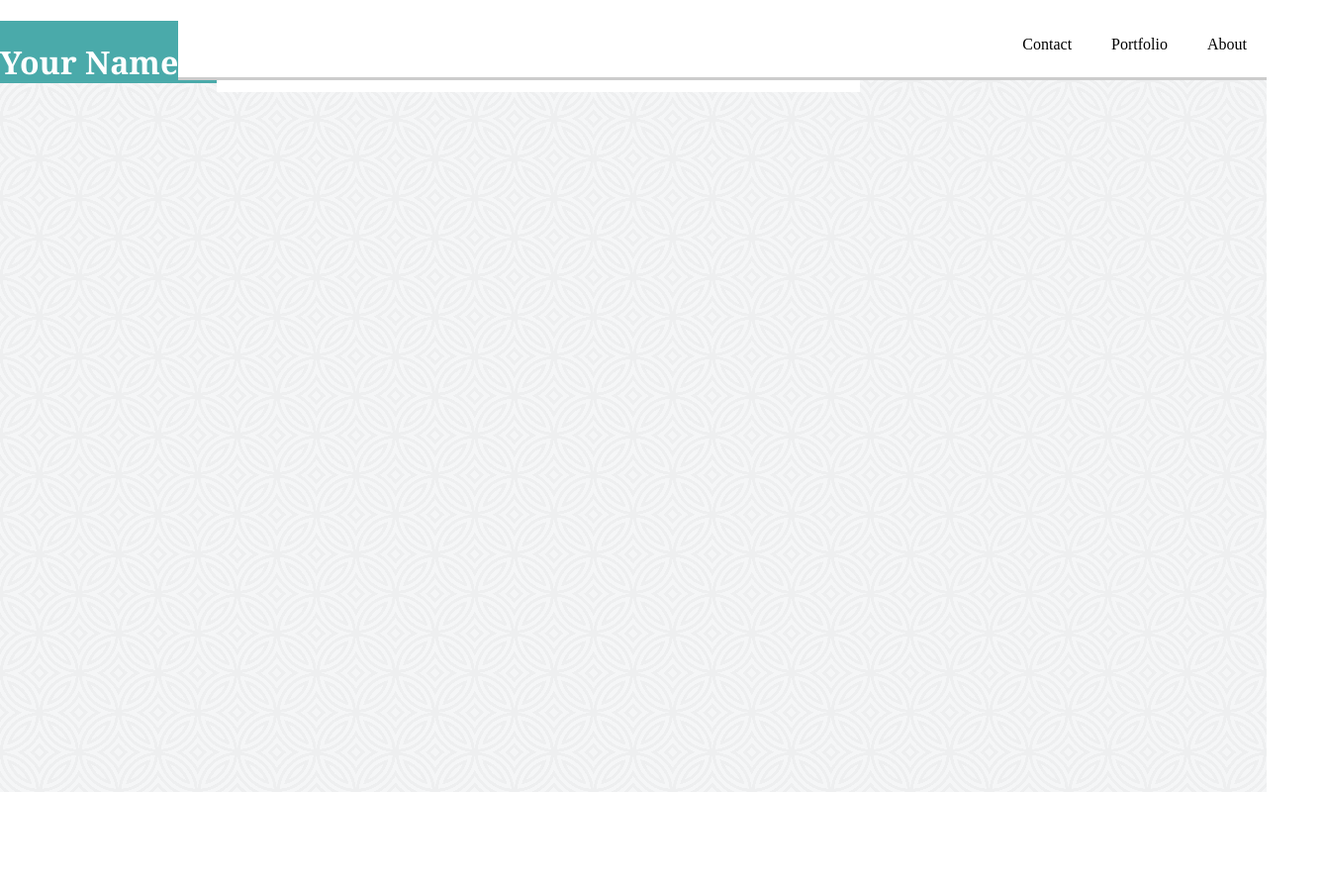
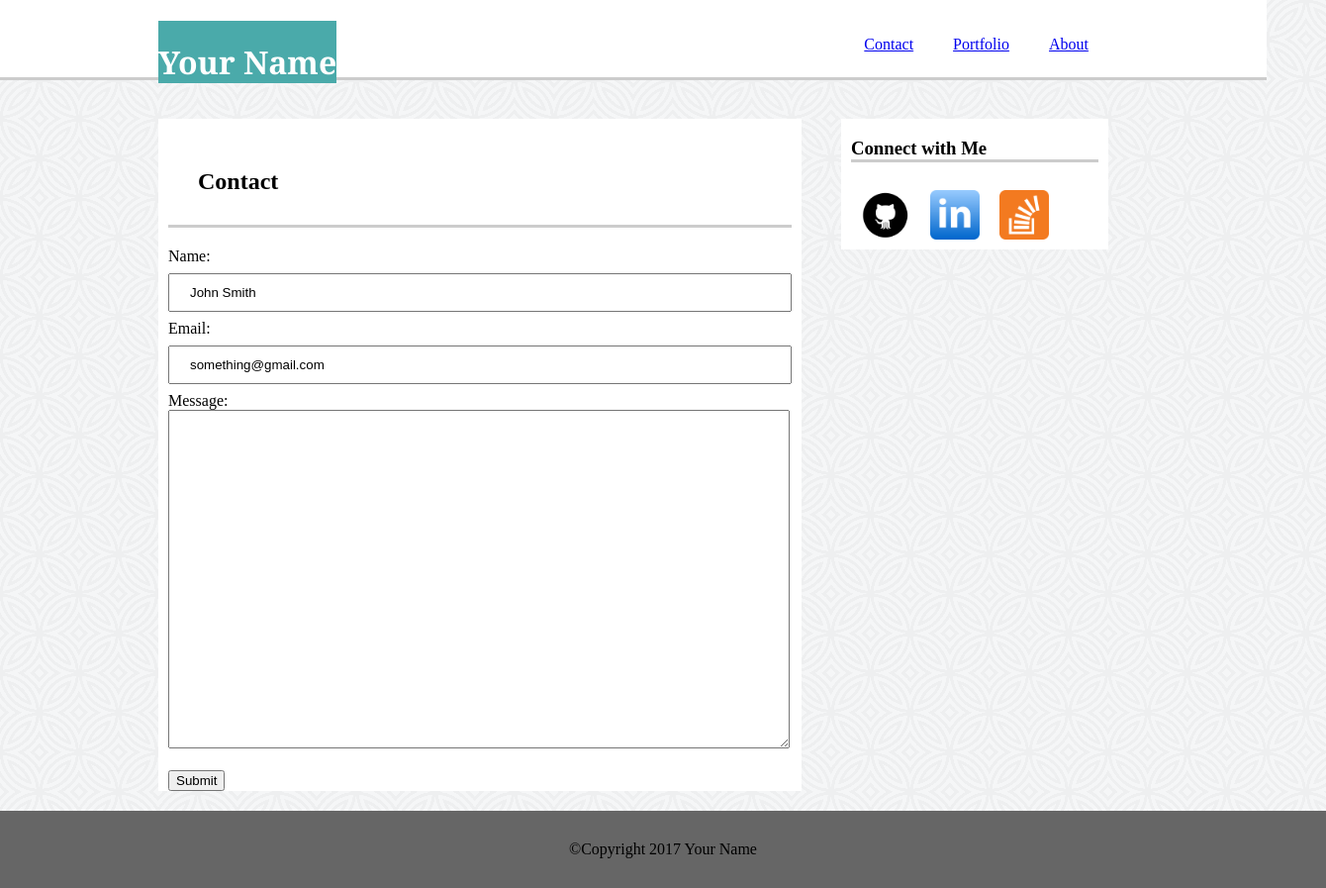
Before and after one commit to kimonjo67/Basic-Portfolio, a plain HTML site: page contact.html in a window 1280 px wide. Shown: the whole page at 99% size, 1340 px wide, since content can reach past the window. Before the commit the page ends 800 px from the top, so only its background shows below. Drawn offline with Linux system fonts and the light colour scheme.

Commit message:
third push

```diff
--- a/assets/css/style.css
+++ b/assets/css/style.css
@@ -111,6 +111,7 @@ footer{
 	background-color: #666666;
 	padding: 30px;
 	width:100%;
+	text-align: center;
 }
 .imgcontainer{
 	width: 300px;
@@ -121,3 +122,15 @@ footer{
 	height: 200px;
 	width: 200px;
 }
+
+input[type=text]{
+	width:100%;
+	padding:10px 20px;
+	margin:8px 0;
+	box-sizing: border-box;
+}
+textarea{
+	width: 93%;
+	height: 300px;
+	padding: 20px;
+}
--- a/contact.html
+++ b/contact.html
@@ -1,41 +1,58 @@
+<!DOCTYPE html>
 <html>
 <head>
-	<title>COntacts</title>
+	<title>Contact</title>
 	<link rel="stylesheet" type="text/css" href="assets/css/style.css">
 </head>
 <body>
-
 	<header>
-		<h1>Your Name</h1>
+		<div class="nav"><h1>Your Name</h1>
 			<div class="topright">
 				<ul>
-				<li id="about">About</li>
-				<li id="portfolio">Portfolio</li>
-				<li id="contact">Contact</li>
+				<li id="about"><a href="index.html">About</a></li>
+				<li id="portfolio"><a href="portfolio.html">Portfolio</a></li>
+				<li id="contact"><a href="contact.html">Contact</a></li>
 				</ul>
 			</div>
+		</div>
 	</header>
-
-
-<h1>Contact Form</h1>
-
-<div class="container">
-  <form action="/action_page.php">
-    <label for="name">Name</label>
-    <input type="text" id="fname" name="firstname" placeholder="Your name..">
-
-    <label for="Email">Email</label>
-    <input type="text" id="lname" name="lastname" placeholder="Your last name..">
-
-        <label for="subject">Subject</label>
-    <textarea id="subject" name="subject" placeholder="Write something..></textarea>
-
-    <input type="submit" value="Submit">
-  </form>
-</div>
+<div class="outer">
+	<div class="container">
+		<h2>Contact</h2>
 
 
 
 
+<form>
+  Name:<br>
+  <input type="text" name="Name" value="John Smith">
+  <br>
+  Email:<br>
+  <input type="text" name="Email" value="something@gmail.com">
+  <br>
+	Message:<br>
+	<textarea name=“message”></textarea>
+  <br>
+  <br>
+  <input type="submit" value="Submit">
+
+</form>
+
+
+
+
+
+
+</div>
+	<section class="aside">
+		<h3>Connect with Me</h3>
+		<img src="assets/images/git.png" class="git">
+		<img src="assets/images/link.png" class="link">
+		<img src="assets/images/overflow.png" class="flow">
+	</section>
+</div>
+</div>
+<footer>&copy;Copyright 2017 Your Name</footer>
+
 </body>
 </html>
```
Also changed, not shown: index.html (+4 -4 lines), portfolio.html (+4 -4 lines).
